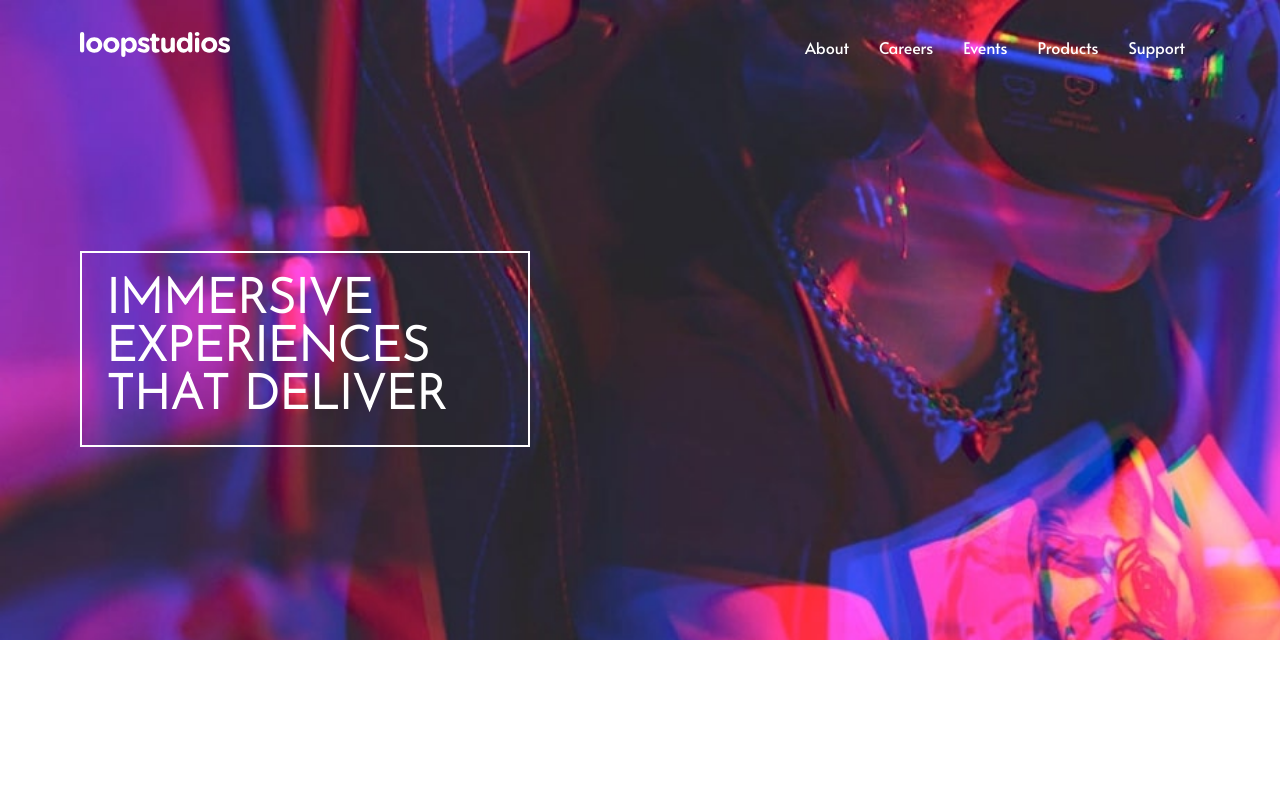
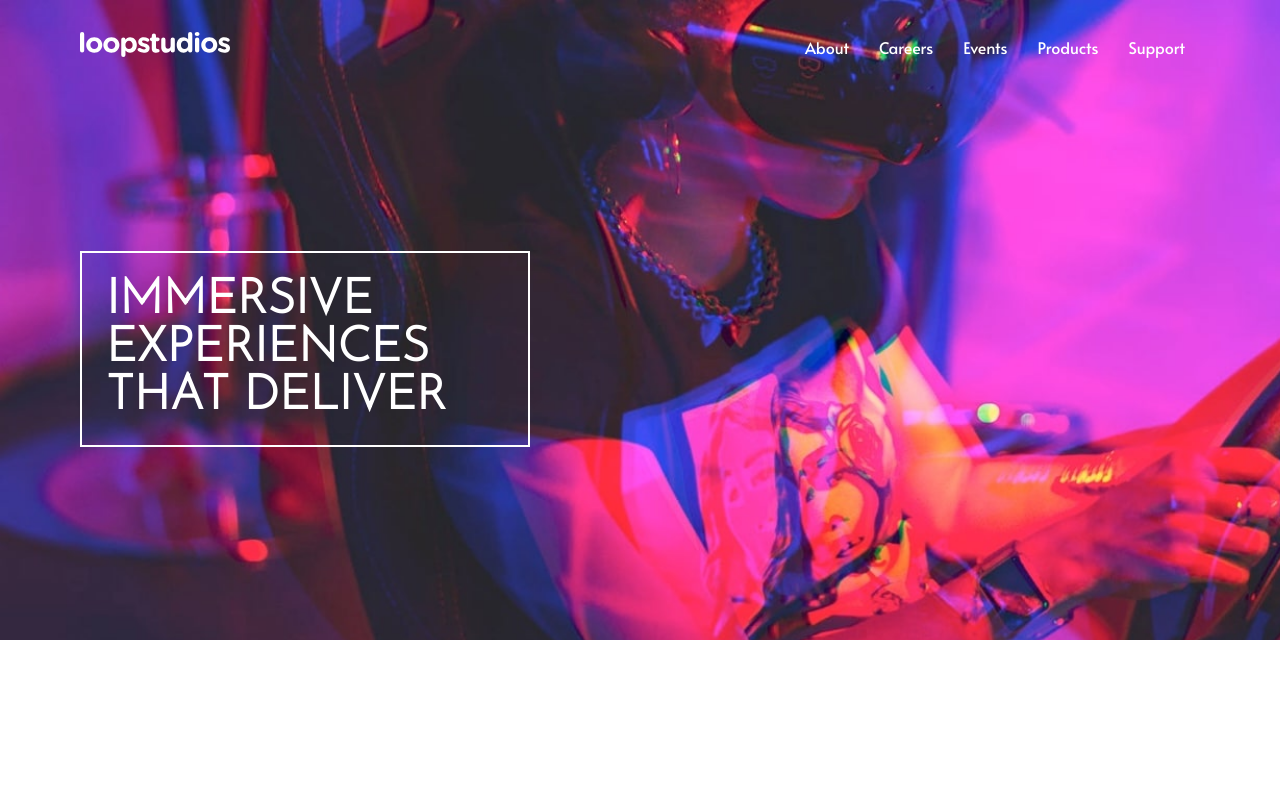
Before and after one commit to delfigica/loopstudios-landing-page, a plain HTML site: page index.html in a window 1280 px wide. Shown: the top 800 px of the page. Drawn offline with Linux system fonts and the light colour scheme.

Commit message:
Update style.css image banner size

```diff
--- a/style.css
+++ b/style.css
@@ -13,7 +13,7 @@ img {
 .banner-box {
   background-image: url("./images/desktop/image-hero.jpg");
   background-repeat: no-repeat;
-  background-size: 2000px;
+  background-size: 1500px;
   height: 80vh;
   padding: 2em 5em;
 }
```
